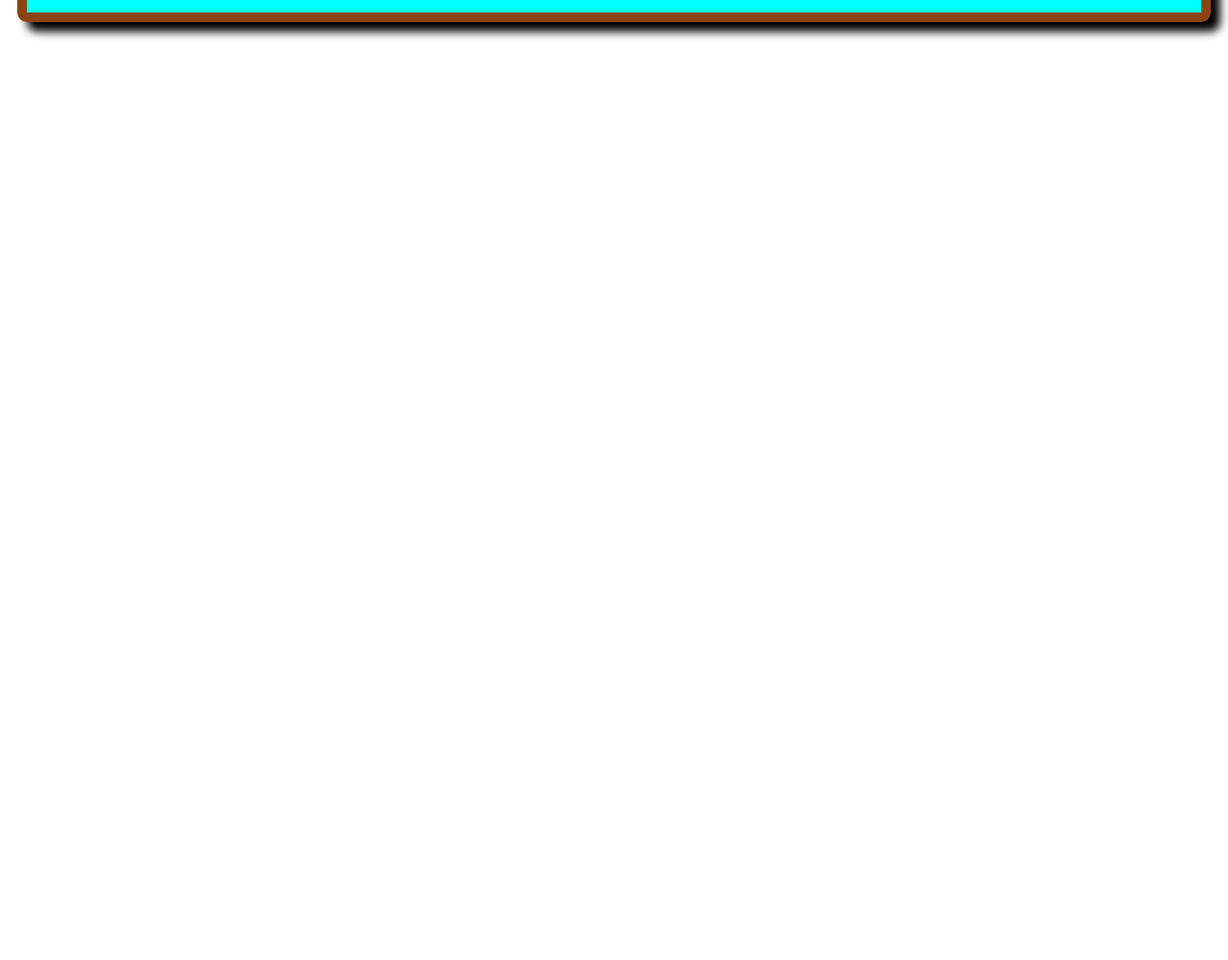
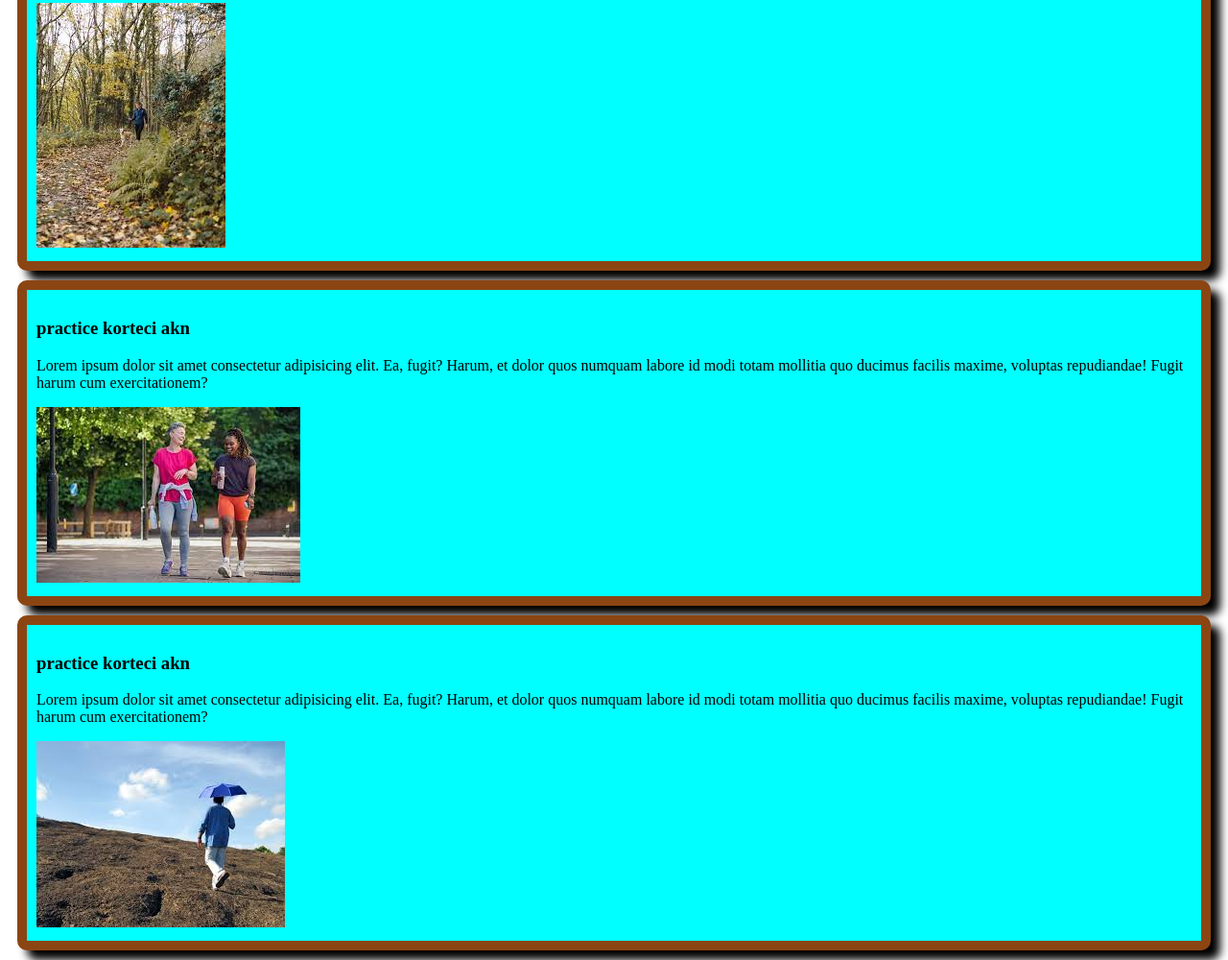
Before and after one commit to Habib126/my-practice-git, a plain HTML site: page index.html in a window 1280 px wide. Shown: the part 138-1138 px from the top of the page at 96% size. Before the commit the page ends 800 px from the top, so only its background shows below. Drawn offline with Linux system fonts and the light colour scheme.

Commit message:
my practice

```diff
--- a/index.html
+++ b/index.html
@@ -14,7 +14,25 @@
         Lorem ipsum dolor sit amet consectetur adipisicing elit. Ea, fugit? Harum, et dolor quos numquam labore id modi
         totam mollitia quo ducimus facilis maxime, voluptas repudiandae! Fugit harum cum exercitationem?
     </p>
+    <img src="styles/images/download (1).jpg" alt="practice image">
 </div>
+<div>
+    <h3>practice korteci akn</h3>
+    <p>
+        Lorem ipsum dolor sit amet consectetur adipisicing elit. Ea, fugit? Harum, et dolor quos numquam labore id modi
+        totam mollitia quo ducimus facilis maxime, voluptas repudiandae! Fugit harum cum exercitationem?
+    </p>
+    <img src="styles/images/download.jpg" alt="practice image">
+</div>
+<div>
+    <h3>practice korteci akn</h3>
+    <p>
+        Lorem ipsum dolor sit amet consectetur adipisicing elit. Ea, fugit? Harum, et dolor quos numquam labore id modi
+        totam mollitia quo ducimus facilis maxime, voluptas repudiandae! Fugit harum cum exercitationem?
+    </p>
+    <img src="styles/images/images (1).jpg" alt="practice image">
+</div>
+
 
 <body>
 
```
Also changed, not shown: styles/images/download (1).jpg (added), styles/images/download.jpg (added), styles/images/images (1).jpg (added), styles/images/images.jpg (added).
